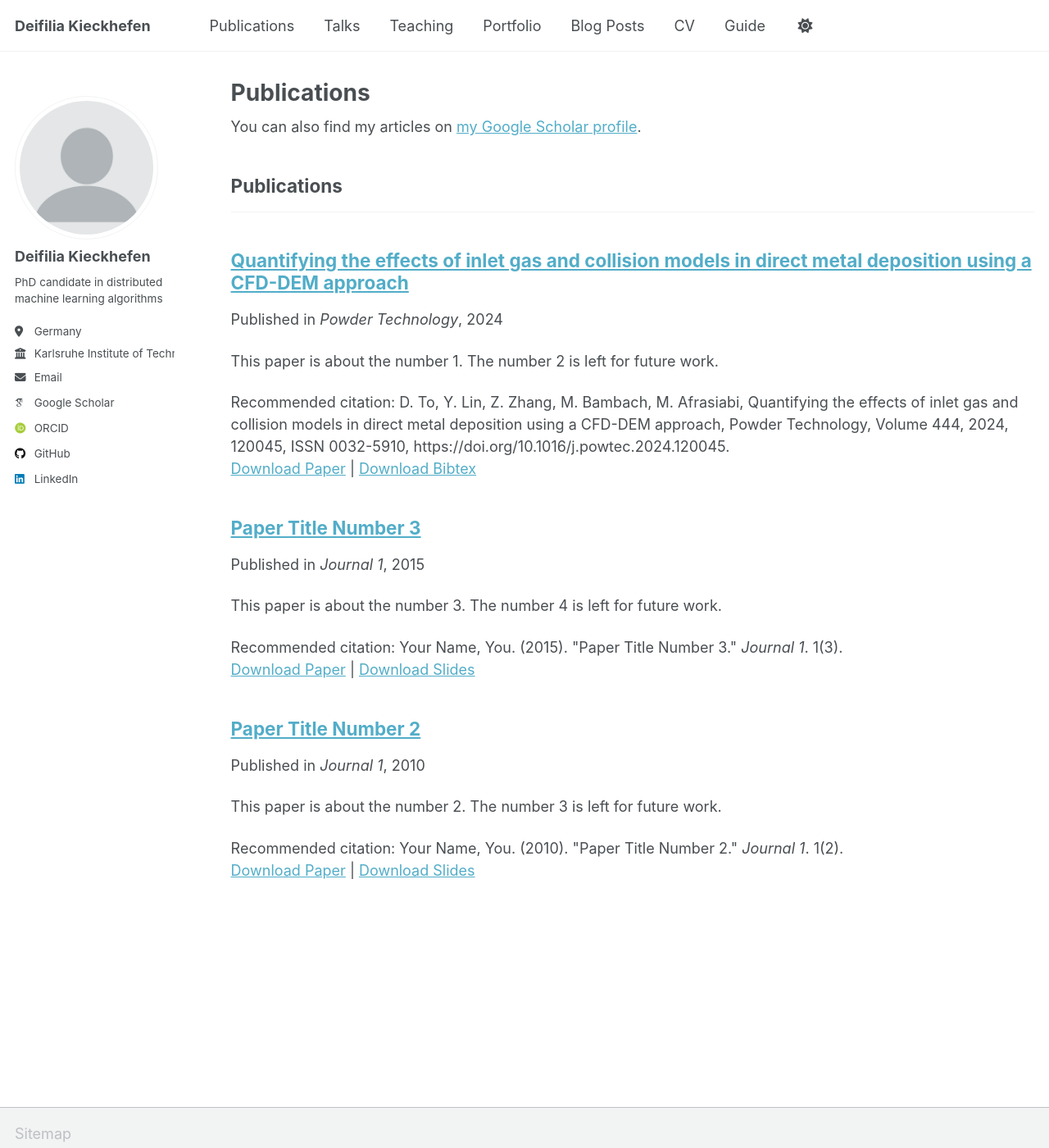
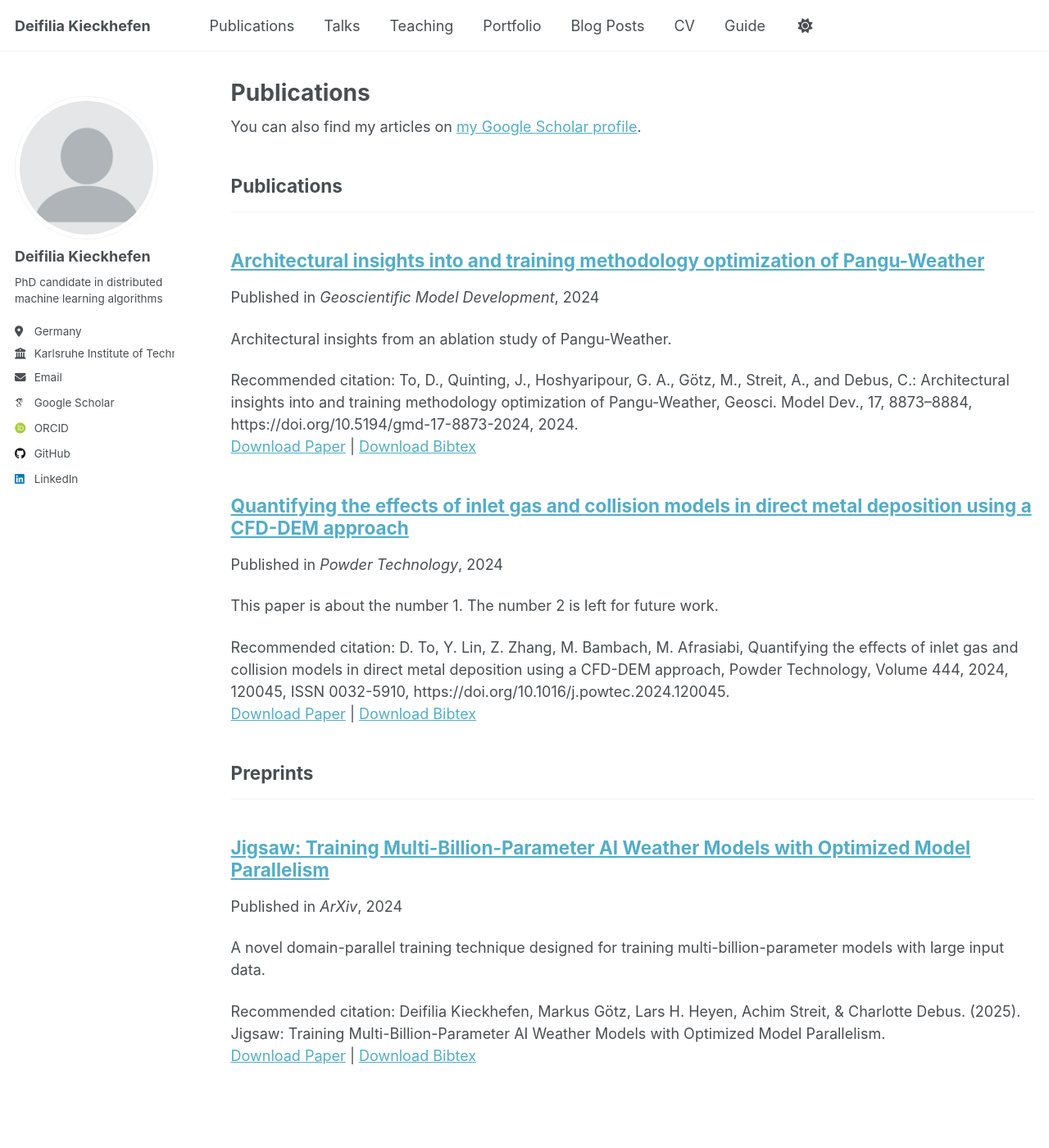
Before and after one commit to DeifiliaTo/deifiliakieckhefen.github.io, a Jekyll site: the page built from _pages/publications.html, in a window 1280 px wide and 1400 px high. Shown: the whole window at 82% size. Built offline with Jekyll 4.4.1, drawn with Linux system fonts in a browser that asks for light colours; some web fonts are replaced; a script that is not in the unit is left out.

Commit message:
add publications and preprint section

```diff
--- a/_config.yml
+++ b/_config.yml
@@ -83,6 +83,8 @@ author:
 publication_category:
   manuscripts:
     title: 'Publications'
+  preprints:
+    title: 'Preprints'
   talks:
     title: 'Conference talks'
 
--- a/_publications/2010-10-01-paper-title-number-2.md
+++ /dev/null
@@ -1,14 +0,0 @@
----
-title: "Paper Title Number 2"
-collection: publications
-category: manuscripts
-permalink: /publication/2010-10-01-paper-title-number-2
-excerpt: 'This paper is about the number 2. The number 3 is left for future work.'
-date: 2010-10-01
-venue: 'Journal 1'
-slidesurl: 'http://academicpages.github.io/files/slides2.pdf'
-paperurl: 'http://academicpages.github.io/files/paper2.pdf'
-citation: 'Your Name, You. (2010). &quot;Paper Title Number 2.&quot; <i>Journal 1</i>. 1(2).'
----
-
-The contents above will be part of a list of publications, if the user clicks the link for the publication than the contents of section will be rendered as a full page, allowing you to provide more information about the paper for the reader. When publications are displayed as a single page, the contents of the above "citation" field will automatically be included below this section in a smaller font.
--- a/_publications/2015-10-01-paper-title-number-3.md
+++ /dev/null
@@ -1,14 +0,0 @@
----
-title: "Paper Title Number 3"
-collection: publications
-category: manuscripts
-permalink: /publication/2015-10-01-paper-title-number-3
-excerpt: 'This paper is about the number 3. The number 4 is left for future work.'
-date: 2015-10-01
-venue: 'Journal 1'
-slidesurl: 'http://academicpages.github.io/files/slides3.pdf'
-paperurl: 'http://academicpages.github.io/files/paper3.pdf'
-citation: 'Your Name, You. (2015). &quot;Paper Title Number 3.&quot; <i>Journal 1</i>. 1(3).'
----
-
-The contents above will be part of a list of publications, if the user clicks the link for the publication than the contents of section will be rendered as a full page, allowing you to provide more information about the paper for the reader. When publications are displayed as a single page, the contents of the above "citation" field will automatically be included below this section in a smaller font.
--- /dev/null
+++ b/_publications/2024_pangu_ablation.md
@@ -0,0 +1,13 @@
+---
+title: "Architectural insights into and training methodology optimization of Pangu-Weather"
+collection: publications
+category: manuscripts
+permalink: /publication/pangu-ablation
+excerpt: 'Architectural insights from an ablation study of Pangu-Weather.'
+date: 2024-12-13
+venue: 'Geoscientific Model Development'
+paperurl: 'https://gmd.copernicus.org/articles/17/8873/2024/'
+bibtexurl: 'http://deifiliato.github.io/deifiliakieckhefen/files/pangu.bib'
+citation: 'To, D., Quinting, J., Hoshyaripour, G. A., Götz, M., Streit, A., and Debus, C.: Architectural insights into and training methodology optimization of Pangu-Weather, Geosci. Model Dev., 17, 8873–8884, https://doi.org/10.5194/gmd-17-8873-2024, 2024.'
+---
+The contents above will be part of a list of publications, if the user clicks the link for the publication than the contents of section will be rendered as a full page, allowing you to provide more information about the paper for the reader. When publications are displayed as a single page, the contents of the above "citation" field will automatically be included below this section in a smaller font.
--- /dev/null
+++ b/_publications/2025-jigsaw-preprint.md
@@ -0,0 +1,14 @@
+---
+title: "Jigsaw: Training Multi-Billion-Parameter AI Weather Models with Optimized Model Parallelism"
+collection: publications
+category: preprints
+permalink: /publication/2024-07-08-Jigsaw
+excerpt: 'A novel domain-parallel training technique designed for training multi-billion-parameter models with large input data.'
+date: 2024-07-06
+venue: 'ArXiv'
+bibtexurl: 'http://deifiliato.github.io/deifiliakieckhefen/files/jigsaw.bib'
+paperurl: 'https://arxiv.org/abs/2507.05753'
+citation: 'Deifilia Kieckhefen, Markus Götz, Lars H. Heyen, Achim Streit, & Charlotte Debus. (2025). Jigsaw: Training Multi-Billion-Parameter AI Weather Models with Optimized Model Parallelism.'
+---
+
+The contents above will be part of a list of publications, if the user clicks the link for the publication than the contents of section will be rendered as a full page, allowing you to provide more information about the paper for the reader. When publications are displayed as a single page, the contents of the above "citation" field will automatically be included below this section in a smaller font.
--- a/_publications/paper1_dmd.md
+++ b/_publications/paper1_dmd.md
@@ -2,12 +2,12 @@
 title: "Quantifying the effects of inlet gas and collision models in direct metal deposition using a CFD-DEM approach"
 collection: publications
 category: manuscripts
-permalink: /publication/2009-10-01-paper-title-number-1
+permalink: /publication/direct_metal_deposition
 excerpt: 'This paper is about the number 1. The number 2 is left for future work.'
 date: 2024-08-01
 venue: 'Powder Technology'
 paperurl: 'https://www.sciencedirect.com/science/article/pii/S0032591024006892'
-bibtexurl: 'http://academicpages.github.io/files/bibtex1.bib'
+bibtexurl: 'http://deifiliato.github.io/deifiliakieckhefen/files/dmd.bib'
 citation: 'D. To, Y. Lin, Z. Zhang, M. Bambach, M. Afrasiabi,
 Quantifying the effects of inlet gas and collision models in direct metal deposition using a CFD-DEM approach,
 Powder Technology,
--- /dev/null
+++ b/files/dmd.bib
@@ -0,0 +1,13 @@
+@article{TO2024120045,
+title = {Quantifying the effects of inlet gas and collision models in direct metal deposition using a CFD-DEM approach},
+journal = {Powder Technology},
+volume = {444},
+pages = {120045},
+year = {2024},
+issn = {0032-5910},
+doi = {https://doi.org/10.1016/j.powtec.2024.120045},
+url = {https://www.sciencedirect.com/science/article/pii/S0032591024006892},
+author = {D. To and Y. Lin and Z. Zhang and M. Bambach and M. Afrasiabi},
+keywords = {Direct metal deposition, Powder jet, CFD–DEM, Collision model, Inlet gas},
+abstract = {Simulations of the powder jet in direct metal deposition (DMD) are often made with significant simplifications such as being incompressible, steady-state, or single-component, and do not provide explanation for the choice of parameters in the collision model. This work presents a coupled Computational Fluid Dynamics–Discrete Element Method model for the powder jet in DMD that considers all of the following features: compressibility effects, particle–wall and particle–particle collisions, turbulence, gas mixing, and melt pool boundaries. The goal of the simulation is to optimize the operating conditions and to predict the outcomes of experiments. After effective validation against experimental results, the effects of inlet gas, collision models and different boundary conditions in DMD have been comprehensively studied. It is demonstrated that gases with higher diffusivities, such as helium, are less effective shielding gases than those with lower diffusivities, such as argon. The increased wall temperature arising from the melt pool and track has little influence on the particle distribution.}
+}
--- /dev/null
+++ b/files/jigsaw.bib
@@ -0,0 +1,9 @@
+@misc{kieckhefen2025jigsawtrainingmultibillionparameterai,
+      title={Jigsaw: Training Multi-Billion-Parameter AI Weather Models with Optimized Model Parallelism},
+      author={Deifilia Kieckhefen and Markus Götz and Lars H. Heyen and Achim Streit and Charlotte Debus},
+      year={2025},
+      eprint={2507.05753},
+      archivePrefix={arXiv},
+      primaryClass={cs.LG},
+      url={https://arxiv.org/abs/2507.05753},
+}
--- /dev/null
+++ b/files/pangu.bib
@@ -0,0 +1,11 @@
+@Article{gmd-17-8873-2024,
+AUTHOR = {To, D. and Quinting, J. and Hoshyaripour, G. A. and G\"otz, M. and Streit, A. and Debus, C.},
+TITLE = {Architectural insights into and training methodology optimization of Pangu-Weather},
+JOURNAL = {Geoscientific Model Development},
+VOLUME = {17},
+YEAR = {2024},
+NUMBER = {23},
+PAGES = {8873--8884},
+URL = {https://gmd.copernicus.org/articles/17/8873/2024/},
+DOI = {10.5194/gmd-17-8873-2024}
+}
```
Also changed, not shown: _publications/2024-02-17-paper-title-number-4.md (deleted, +0 -13 lines), _publications/2025-06-08-paper-title-number-5.md (deleted, +0 -13 lines).
